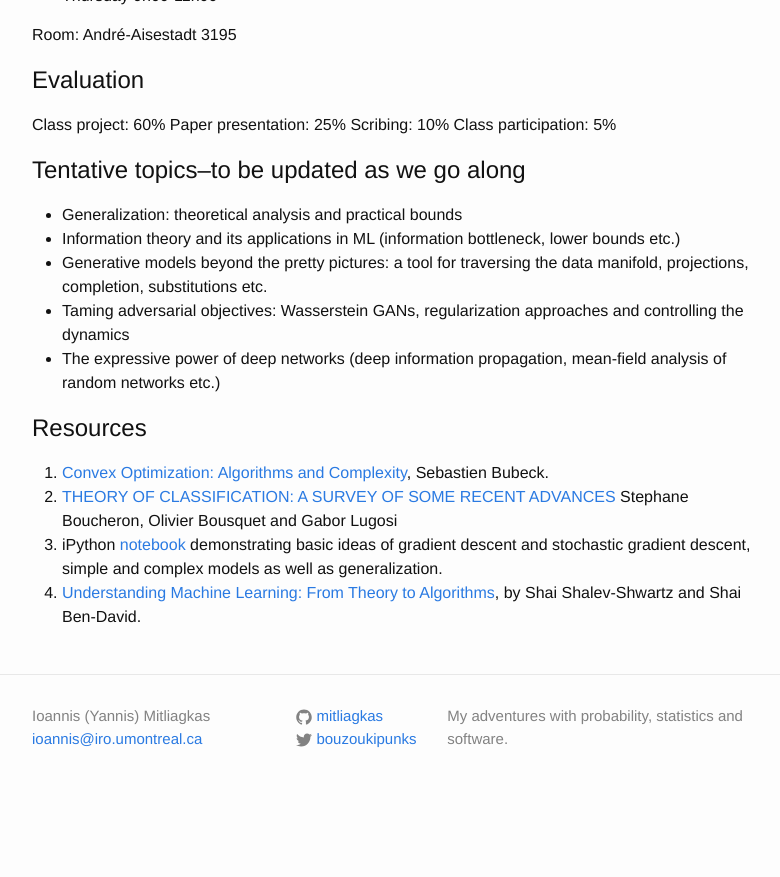
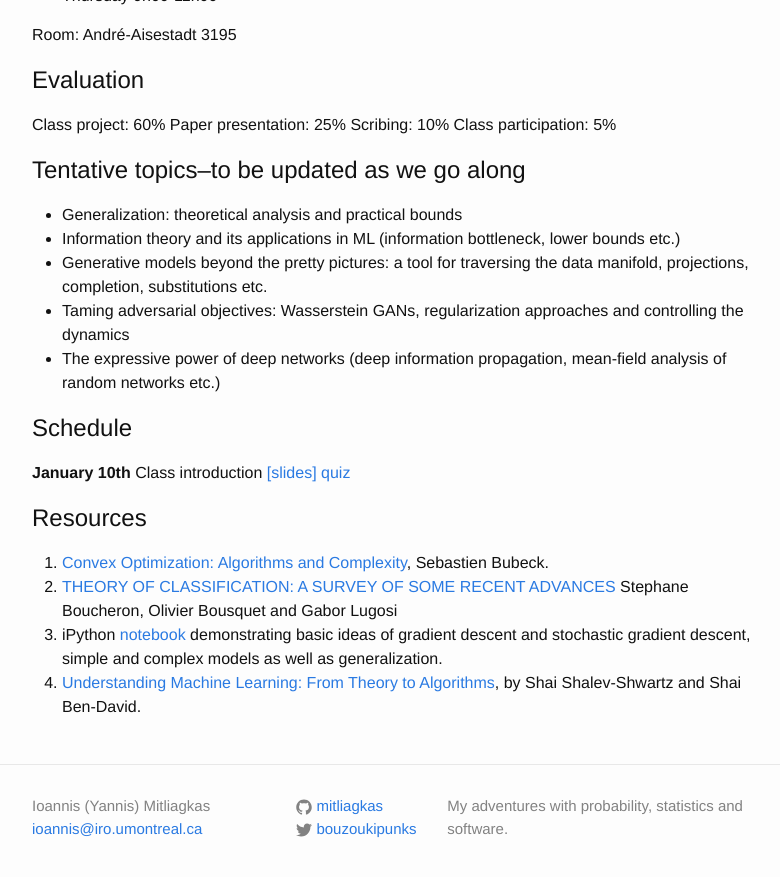
Before and after one commit to mitliagkas/mitliagkas.github.io, a Jekyll site: the page built from dl-theory-class.md, in a window 1280 px wide and 900 px high, scrolled down 1085 px. Shown: the top 877 px of the window, without its empty margins (238-1018 px from the left). Built offline with Jekyll 4.4.1, drawn with Linux system fonts in a browser that asks for light colours; before the commit the page ends 1895 px from its top, so only the background shows below that.

Commit message:
Material

```diff
--- a/dl-theory-class.md
+++ b/dl-theory-class.md
@@ -54,6 +54,14 @@ Tentative topics--to be updated as we go along
 - Taming adversarial objectives: Wasserstein GANs, regularization approaches and controlling the dynamics
 - The expressive power of deep networks (deep information propagation, mean-field analysis of random networks etc.)
 
+Schedule
+-------
+
+**January 10th**
+Class introduction
+[[slides]](ift6085/ift-6085-lecture-1.pdf)
+[quiz](ift6085/quiz-first-class.pdf)
+
 
 Resources
 ---------
```
